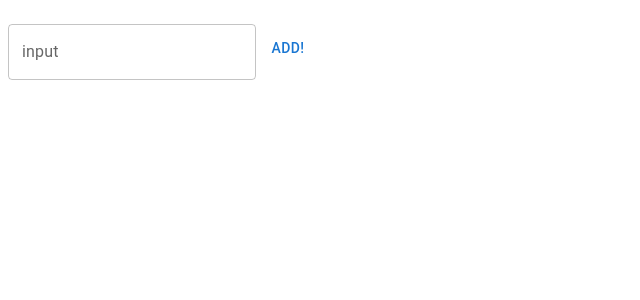
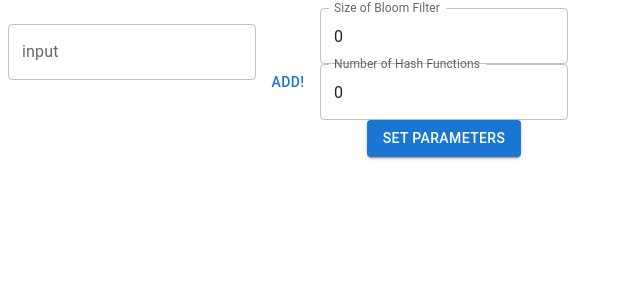
Before and after one commit to jzhao49/BloomFilterVisualization, a React (Create React App) app in the folder app/: page / in a window 1280 px wide. Shown: the top 300 px of the page, without its empty margins (0-640 px from the left). Built offline with nearby package versions, Linux system fonts and the light colour scheme.

Commit message:
Add form component

```diff
--- a/app/package.json
+++ b/app/package.json
@@ -9,6 +9,7 @@
     "@testing-library/jest-dom": "^5.16.5",
     "@testing-library/react": "^13.4.0",
     "@testing-library/user-event": "^13.5.0",
+    "bloom-filters": "^3.0.0",
     "react": "^18.2.0",
     "react-dom": "^18.2.0",
     "react-scripts": "^5.0.1",
--- /dev/null
+++ b/app/src/components/Form.jsx
@@ -0,0 +1,56 @@
+import React, { useState } from "react";
+import { Grid, TextField, Button } from "@mui/material";
+
+const defaultValues = {
+    size: 0,
+    num_hashes: 0
+};
+
+const Form = () => {
+    const [formValues, setFormValues] = useState(defaultValues);
+
+    const handleInputChange = (e) => {
+        const { name, value } = e.target;
+        setFormValues({
+          ...formValues,
+          [name]: value,
+        });
+    };
+
+    const handleSubmit = (event) => {
+        event.preventDefault();
+        console.log(formValues);
+    };
+
+    return (
+        <form onSubmit={handleSubmit}>
+          <Grid container alignItems="center" justify="center" direction="column">
+            <Grid item>
+              <TextField
+                id="size-input"
+                name="size"
+                label="Size of Bloom Filter"
+                type="number"
+                value={formValues.size}
+                onChange={handleInputChange}
+              />
+            </Grid>
+            <Grid item>
+              <TextField
+                id="num-hashes-input"
+                name="num_hashes"
+                label="Number of Hash Functions"
+                type="number"
+                value={formValues.num_hashes}
+                onChange={handleInputChange}
+              />
+            </Grid>
+            <Button variant="contained" color="primary" type="submit">
+              Set Parameters
+            </Button>
+          </Grid>
+        </form>
+      );
+}
+
+export default Form;
--- a/app/src/components/Visualization.jsx
+++ b/app/src/components/Visualization.jsx
@@ -1,20 +1,20 @@
 import { TextField } from "@mui/material";
-import Container from '@mui/material/Container';
 import Grid from '@mui/material/Grid';
 
 import Button from '@mui/material/Button';
+import Form from "./Form";
 
 import { useState } from "react";
 
 function Visualization() {
-    const [value, setValue] = useState("");
+    const [input, setInput] = useState("");
 
     const handleOnChange = (event) => {
-        setValue(event.target.value);
+        setInput(event.target.value);
     }
 
     const handleonClick = () => {
-        console.log(value);
+        console.log(input);
     }
 
     return (
@@ -22,13 +22,12 @@ function Visualization() {
             <TextField
                     label="input"
                     margin="normal"
-                    value={value}
+                    value={input}
                     onChange={handleOnChange}
             />
             <Button variant="text" onClick={handleonClick}> Add! </Button>
+            <Form />
         </Grid>
-
-
     )
 }
 
```
Also changed, not shown: app/src/bloomfilter.js (deleted, +0 -41 lines), 1 other file (tests, documents, lock files or other folders).
